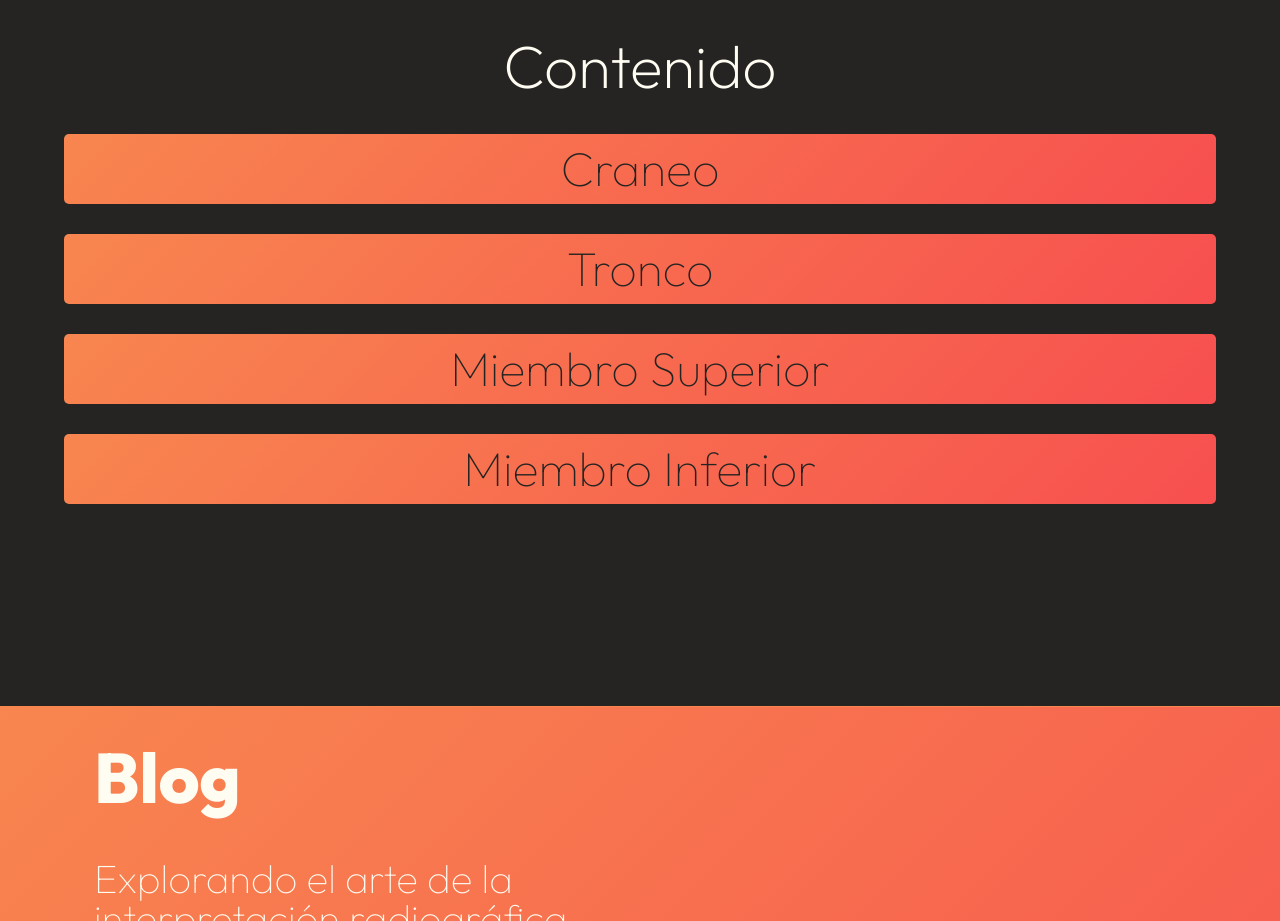
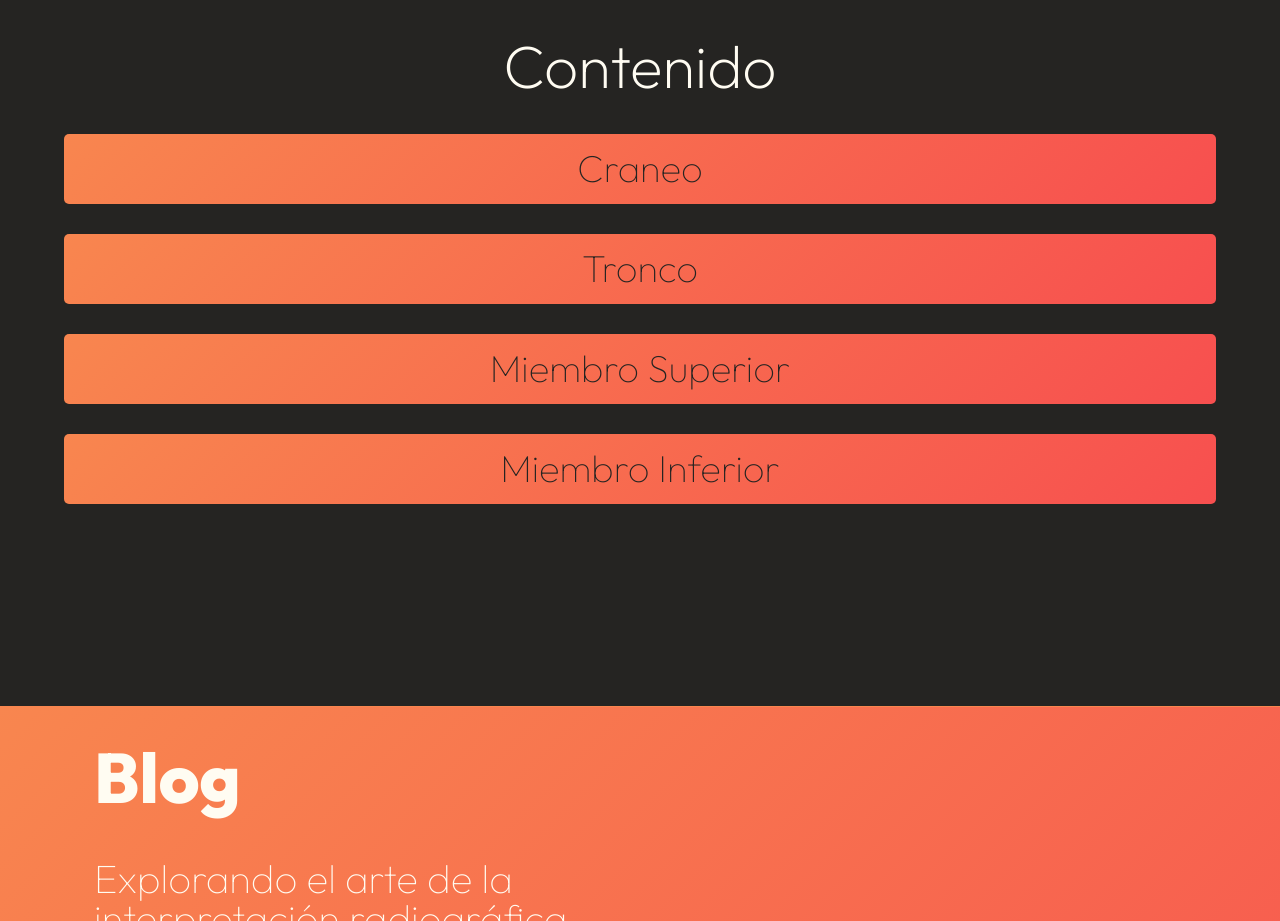
Before and after one commit to anothernewnooby/proyecto_rontgen, a website: page index.html in a window 1280 px wide. Shown: the part 800-1721 px from the top of the page. Drawn offline with nearby package versions, Linux system fonts and the light colour scheme.

Commit message:
arreglo de contenido cuadros a mqs

```diff
--- a/src/scss/base/_globales.scss
+++ b/src/scss/base/_globales.scss
@@ -4,6 +4,7 @@ html{
     font-size: 62.5%;
     box-sizing: border-box;
     scroll-padding-top: 0rem;
+    scroll-behavior: smooth;
 }
 
 *,
--- a/src/scss/layout/contenido/_contenido.scss
+++ b/src/scss/layout/contenido/_contenido.scss
@@ -73,7 +73,7 @@
 
     a {
         font-family: v.$fuentePrinciapl;
-        font-size: 4.8rem;
+        font-size: 3.8rem;
         font-weight: 100;
         color: v.$negro;
         padding: 2rem;
```
Also changed, not shown: build/css/app.css.
